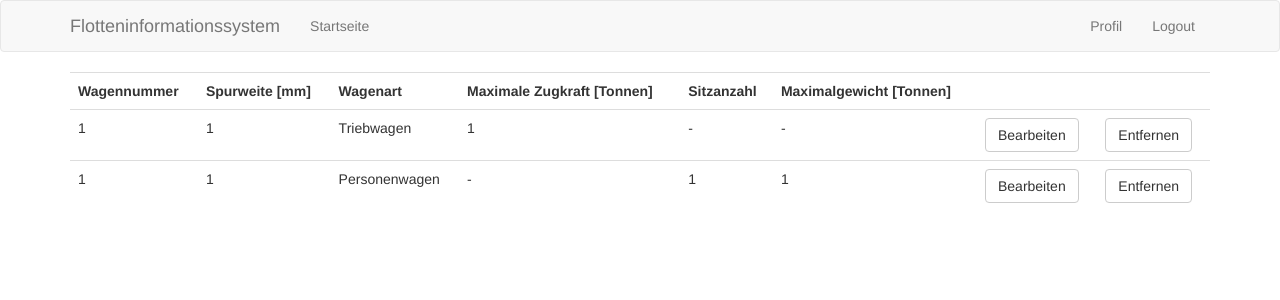
After one commit to brudi4550/PR_DKE_WS21, a Flask app: page /Wagen_bearbeiten in a window 1280 px wide. The commit adds this page. Shown: the top 300 px of the page. Run offline with Flask 2, Linux system fonts and the light colour scheme; a user stored in the database is signed in; tables that the repository leaves empty hold one stand-in row (values such as "Sample post"); some libraries are stand-ins or nearby versions.

Commit message:
Erstellung und Bearbeitung eines Waggons

```diff
--- a/Flottensystem/app/forms.py
+++ b/Flottensystem/app/forms.py
@@ -161,8 +161,8 @@ class EditProfileFormZugpersonal(FlaskForm):
 
 class TriebwagenForm(FlaskForm):
     nr = StringField('Wagennummer', validators=[DataRequired(), Length(min=12, max=12)])
-    spurweite = SelectField('Spurweite', choices=[('1435', 'Normalspur (1435 mm)'), ('1000', 'Schmalspur (1000 mm')], validators=[DataRequired()])
-    maxZugkraft = StringField('Maximale Zugkraft', validators=[DataRequired()])
+    spurweite = SelectField('Spurweite', choices=[('1435', 'Normalspur (1435 mm)'), ('1000', 'Schmalspur (1000 mm)')], validators=[DataRequired()])
+    maxZugkraft = StringField('Maximale Zugkraft [Tonnen]', validators=[DataRequired()])
     submit = SubmitField('Erstellen')
 
     def validate_nr(self, nr):
@@ -180,7 +180,7 @@ class TriebwagenForm(FlaskForm):
 
 class PersonenwagenForm(FlaskForm):
     nr = StringField('Wagennummer', validators=[DataRequired(), Length(min=12, max=12)])
-    spurweite = SelectField('Spurweite', choices=[('1435', 'Normalspur (1435 mm)'), ('1000', 'Schmalspur (1000 mm')], validators=[DataRequired()])
+    spurweite = SelectField('Spurweite', choices=[('1435', 'Normalspur (1435 mm)'), ('1000', 'Schmalspur (1000 mm)')], validators=[DataRequired()])
     sitzanzahl = StringField('Sitzanzahl', validators=[DataRequired(), Length(max=3)])
     maximalgewicht = StringField('Maximalgewicht [Tonnen]', validators=[DataRequired()])
     submit = SubmitField('Erstellen')
@@ -202,3 +202,57 @@ class PersonenwagenForm(FlaskForm):
         for character in maximalgewicht.data:
             if not character.isdigit():
                 raise ValidationError('Das Maximalgewicht darf nur aus Ziffern bestehen!')
+
+class EditTriebwagenForm(FlaskForm):
+    nr = StringField('Wagennummer', validators=[DataRequired(), Length(min=12, max=12)])
+    spurweite = SelectField('Spurweite', choices=[('1435', 'Normalspur (1435 mm)'), ('1000', 'Schmalspur (1000 mm)')], validators=[DataRequired()])
+    maxZugkraft = StringField('Maximale Zugkraft', validators=[DataRequired()])
+    submit = SubmitField('Erstellen')
+
+    def __init__(self, original_nr, *args, **kwargs):
+        super(EditTriebwagenForm, self).__init__(*args, **kwargs)
+        self.original_nr = original_nr
+
+    def validate_nr(self, nr):
+        for character in nr.data:
+            if not character.isdigit():
+                raise ValidationError('Die Wagennummer darf nur aus Ziffern bestehen!')
+        if int(nr.data) != self.original_nr:
+            wagen = Wagen.query.filter_by(nr=nr.data).first()
+            if wagen is not None:
+                raise ValidationError('Diese Wagennummer ist bereits vergeben! Bitte geben sie eine andere Wagennummer ein.')
+
+    def validate_maxZugkraft(self, maxZugkraft):
+        for character in maxZugkraft.data:
+            if not character.isdigit():
+                raise ValidationError('Die maximale Zugkraft darf nur aus Ziffern bestehen!')
+
+class EditPersonenwagenForm(FlaskForm):
+    nr = StringField('Wagennummer', validators=[DataRequired(), Length(min=12, max=12)])
+    spurweite = SelectField('Spurweite', choices=[('1435', 'Normalspur (1435 mm)'), ('1000', 'Schmalspur (1000 mm)')], validators=[DataRequired()])
+    sitzanzahl = StringField('Sitzanzahl', validators=[DataRequired(), Length(max=3)])
+    maximalgewicht = StringField('Maximalgewicht [Tonnen]', validators=[DataRequired()])
+    submit = SubmitField('Erstellen')
+
+    def __init__(self, original_nr, *args, **kwargs):
+        super(EditPersonenwagenForm, self).__init__(*args, **kwargs)
+        self.original_nr = original_nr
+
+    def validate_nr(self, nr):
+        for character in nr.data:
+            if not character.isdigit():
+                raise ValidationError('Die Wagennummer darf nur aus Ziffern bestehen!')
+        if int(nr.data) != self.original_nr:
+            wagen = Wagen.query.filter_by(nr=nr.data).first()
+            if wagen is not None:
+                raise ValidationError('Diese Wagennummer ist bereits vergeben! Bitte geben sie eine andere Wagennummer ein.')
+
+    def validate_sitzanzahl(self, sitzanzahl):
+        for character in sitzanzahl.data:
+            if not character.isdigit():
+                raise ValidationError('Die Sitzanzahl darf nur aus Ziffern bestehen!')
+
+    def validate_maximalgewicht(self, maximalgewicht):
+        for character in maximalgewicht.data:
+            if not character.isdigit():
+                raise ValidationError('Das Maximalgewicht darf nur aus Ziffern bestehen!')
--- a/Flottensystem/app/routes.py
+++ b/Flottensystem/app/routes.py
@@ -3,14 +3,14 @@ from flask import render_template, flash, redirect, url_for, request
 from flask_login import login_user, logout_user, current_user, login_required
 from werkzeug.urls import url_parse
 from app import app, db
-from app.forms import LoginForm, RegistrationForm, RegistrationFormZugpersonal, EmptyForm, EditProfileForm, EditProfileFormZugpersonal, TriebwagenForm, PersonenwagenForm
+from app.forms import LoginForm, RegistrationForm, RegistrationFormZugpersonal, EmptyForm, EditProfileForm, EditProfileFormZugpersonal, TriebwagenForm, PersonenwagenForm, EditTriebwagenForm, EditPersonenwagenForm
 from app.models import Mitarbeiter, Wartungspersonal, Zugpersonal, Administrator, Wagen, Triebwagen, Personenwagen
 
 
 @app.route('/')
 @app.route('/Startseite')
 def home():
-    if current_user.is_authenticated:
+    if current_user.is_authenticated:   # Falls der Benutzer schon angemeldet ist, wird dieser in die jeweilige Seite weitergeleitet
         if Administrator.query.filter_by(mitarbeiterNr=current_user.mitarbeiterNr).first() is not None:
             next_page = url_for('home_admin')
         else:
@@ -22,8 +22,8 @@ def home():
 @app.route('/Startseite/Admin')
 @login_required
 def home_admin():
-    if Administrator.query.filter_by(mitarbeiterNr=current_user.mitarbeiterNr).first() is None:
-        flash('Sie müssen als Administrator angemeldet sein, um in die Administrator-Startseite zu gelangen!')
+    if Administrator.query.filter_by(mitarbeiterNr=current_user.mitarbeiterNr).first() is None: # Hier wird kontrolliert, ob der angemeldete Benutzer kein Administrator ist. Ist dies der Fall, wird dieser in die Personalseite weitergeleitet (wo man auch keine Administratorrechte hat)
+        flash('Sie müssen als Administrator angemeldet sein, um in die Administrator-Startseite zu gelangen!')  # Anschließend wird diese Meldung mitgegeben, um den Benutzer darüber zu informieren, warum dieser nicht auf diese Webseite zugreifen kann
         return redirect(url_for('home_personal'))
     return render_template('home_administrator.html', title='Startseite - Flotteninformationssystem')
 
@@ -31,7 +31,7 @@ def home_admin():
 @app.route('/Startseite/Personal')
 @login_required
 def home_personal():
-    if Administrator.query.filter_by(mitarbeiterNr=current_user.mitarbeiterNr).first() is not None:
+    if Administrator.query.filter_by(mitarbeiterNr=current_user.mitarbeiterNr).first() is not None: # Falls es sich beim angemeldet User um einen Administrator handelt, wird dieser in die Administrator-Startseite weitergeleitet
         flash('Sie sind als Administrator angemeldet!')
         return redirect(url_for('home_admin'))
     return render_template('home_personal.html', title='Startseite - Flotteninformationssystem')
@@ -39,19 +39,19 @@ def home_personal():
 
 @app.route('/login', methods=['GET', 'POST'])
 def login():
-    if current_user.is_authenticated:
+    if current_user.is_authenticated:   # Ist der Nutzer schon angemeldet, dann hat dieser keinen Zugriff auf die Login-Webseite und wird entsprechend weitergeleitet
         if Administrator.query.filter(mitarbeiterNr=current_user.mitarbeiterNr).first() is not None:
             return redirect(url_for('home_admin'))
         else:
             return redirect(url_for('home_personal'))
     form = LoginForm()
-    if form.validate_on_submit():
-        user = Mitarbeiter.query.filter_by(email=form.email.data).first()
-        if user is None or not user.check_password(form.passwort.data):
+    if form.validate_on_submit():   # Drückt man beim Login auf den Submit-Button, dann ist diese Bedingung True
+        user = Mitarbeiter.query.filter_by(email=form.email.data).first()   # Es wird über die gesamte Mitarbeitertabelle hinweg die eingegebene Email Adresse gesucht
+        if user is None or not user.check_password(form.passwort.data): # Falls kein User unter der angegebenen Email Adresse gefunden wurde oder das Passwort vom User falsch eingegeben wurde, dann wird die folgende Fehlermeldung ausgegeben und der Benutzer muss sich nochmal anmelden
             flash('Email bzw. Passwort ungültig!')
             return redirect(url_for('login'))
-        login_user(user, remember=form.angemeldet_bleiben.data)
-        next_page = request.args.get('next')
+        login_user(user, remember=form.angemeldet_bleiben.data) # Das Login wird durchgeführt und es wird sich auch gemerkt, ob die Checkbox "angemeldet_bleiben" angekreuzt worden ist
+        next_page = request.args.get('next')    # Wurde ein Benutzer von einer anderen Seite in das Login weitergeleitet, so wird diese vorherige Seite (auf die man zugreifen wollte) in next_page gespeichert
         if not next_page or url_parse(next_page).netloc != '':
             if Administrator.query.filter_by(mitarbeiterNr=user.mitarbeiterNr).first() is not None:
                 next_page = url_for('home_admin')
@@ -63,14 +63,14 @@ def login():
 
 @app.route('/logout')
 def logout():
-    logout_user()
+    logout_user()   # Hier wird der User ausgeloggt und in die Startseite weitergeleitet
     return redirect(url_for('home'))
 
 
 @app.route('/register')
 @login_required
 def register():
-    if Administrator.query.filter_by(mitarbeiterNr=current_user.mitarbeiterNr).first() is None:
+    if Administrator.query.filter_by(mitarbeiterNr=current_user.mitarbeiterNr).first() is None: # Hier wird überprüft, ob ein Administrator auf diese Webseite zugreift. ist dies nicht der Fall, wird der User in die Personal-Startseite weitergeleitet
         flash('Sie müssen als Administrator angemeldet sein, um einen neuen Benutzer erstellen zu können!')
         return redirect(url_for('home_personal'))
     return render_template('register.html', title='Benutzer erstellen')
@@ -79,12 +79,12 @@ def register():
 @app.route('/registerUser/<name>', methods=['GET', 'POST'])
 @login_required
 def registerUser(name):
-    if Administrator.query.filter_by(mitarbeiterNr=current_user.mitarbeiterNr).first() is None:
+    if Administrator.query.filter_by(mitarbeiterNr=current_user.mitarbeiterNr).first() is None: # Hier wird überprüft, ob ein Administrator auf diese Webseite zugreift. ist dies nicht der Fall, wird der User in die Personal-Startseite weitergeleitet
         flash('Sie müssen als Administrator angemeldet sein, um einen neuen Benutzer erstellen zu können!')
         return redirect(url_for('home_personal'))
-    if name == 'Zugpersonal':
+    if name == 'Zugpersonal':   # Es wird überprüft, ob im übergebenen Parameter 'name' 'Zugpersonal' eingetragen ist. Ist dies der Fall wird ein Formular für das Zugpersonal verwendet der eine kleine Abweichung im Unterschied zu den anderen Mitarbeitern enthält
         form = RegistrationFormZugpersonal()
-    else:
+    else:   # Ist im Parameter 'name' nicht 'Zugpersonal' eingetragen, so wird das andere Formular für die Registrierung eines Users verwendet
     	form = RegistrationForm()
     if form.validate_on_submit():
         if name == 'Administrator':
@@ -95,7 +95,7 @@ def registerUser(name):
             user = Zugpersonal(mitarbeiterNr=form.mitarbeiterNr.data, svnr=form.svnr.data, vorname=form.vorname.data, nachname=form.nachname.data, email=form.email.data, berufsbezeichnung=form.berufsbezeichnung.data)
         user.set_password(form.passwort.data)
         db.session.add(user)
-        db.session.commit()
+        db.session.commit() # Hier werden die Daten persistiert
         flash('Benutzer wurde erfolgreich erstellt!')
         return redirect(url_for('register'))
     return render_template('register_user.html', title=name + ' erstellen', form=form, typ=name)
@@ -104,26 +104,26 @@ def registerUser(name):
 @app.route('/User_bearbeiten')
 @login_required
 def updateUser():
-    if Administrator.query.filter_by(mitarbeiterNr=current_user.mitarbeiterNr).first() is None:
+    if Administrator.query.filter_by(mitarbeiterNr=current_user.mitarbeiterNr).first() is None: # Auch hier werden User, die nicht Administrator sind, in die Personal-Startseite weitergeleitet
         flash('Sie müssen als Administrator angemeldet sein, um einen Benutzer bearbeiten zu können!')
         return redirect(url_for('home_personal'))
     wartungspersonal = Wartungspersonal.query.all()
     zugpersonal = Zugpersonal.query.all()
     form = EmptyForm()
-    return render_template('user.html', wartungspersonal=wartungspersonal, zugpersonal=zugpersonal, form=form)
+    return render_template('user.html', wartungspersonal=wartungspersonal, zugpersonal=zugpersonal, form=form)  # Wartungs- und Zugpersonal werden auch übergeben, um diese nachfolgend auf der Webseite darzustellen
 
 
 @app.route('/User_bearbeiten/<mitarbeiterNr>', methods=['GET', 'POST'])
 @login_required
 def editUser(mitarbeiterNr):
-    if Administrator.query.filter_by(mitarbeiterNr=current_user.mitarbeiterNr).first() is None:
+    if Administrator.query.filter_by(mitarbeiterNr=current_user.mitarbeiterNr).first() is None: # Auch hier werden User, die nicht Administrator sind, in die Personal-Startseite weitergeleitet
         flash('Sie müssen als Administrator angemeldet sein, um einen Benutzer bearbeiten zu können!')
         return redirect(url_for('home_personal'))
     user = Mitarbeiter.query.filter_by(mitarbeiterNr=mitarbeiterNr).first()
-    if user is None:
+    if user is None:    # Wird unter der übergebenen Mitarbeiternummer kein User gefunden, so wird der Benutzer darüber informiert
         flash('Es wurde kein Mitarbeiter unter der Mitarbeiternummer {} gefunden!'.format(mitarbeiterNr))
         return redirect(url_for('updateUser'))
-    elif type(user) == Administrator and user.mitarbeiterNr != current_user.mitarbeiterNr:
+    elif type(user) == Administrator and user.mitarbeiterNr != current_user.mitarbeiterNr:  # Hier wird verhindert, dass die Daten eines anderen Administrators geändert werden
         flash('Sie dürfen die Daten eines anderen Administrators nicht bearbeiten!')
         return redirect(url_for('updateUser'))
     elif type(user) == Zugpersonal:
@@ -143,7 +143,7 @@ def editUser(mitarbeiterNr):
         db.session.commit()
         flash('Änderungen wurden erfolgreich durchgeführt!')
         return redirect(url_for('updateUser'))
-    elif request.method == 'GET':
+    elif request.method == 'GET':   # Ist die Abfragemethode 'GET', dann wird das Formular mit den Daten des jeweiligen Mitarbeiters angezeigt
         form.mitarbeiterNr.data = user.mitarbeiterNr
         form.svnr.data = user.svnr
         form.vorname.data = user.vorname
@@ -162,7 +162,7 @@ def deleteUser(mitarbeiterNr):
     form=EmptyForm()
     if form.validate_on_submit():
         mitarbeiter = Mitarbeiter.query.filter_by(mitarbeiterNr=mitarbeiterNr).first()
-        if mitarbeiter is None:
+        if mitarbeiter is None: # Wird der Mitarbeiter nicht gefunden, so kann dieser auch nicht gelöscht werden. Diese Meldung wird dem User übergeben
             flash('Löschen eines nicht vorhandenen Mitarbeiters nicht möglich')
             return redirect(url_for('updateUser'))
         db.session.delete(mitarbeiter)
@@ -179,7 +179,7 @@ def deleteUser(mitarbeiterNr):
 
 @app.route('/Profil', methods=['GET', 'POST'])
 @login_required
-def profile():
+def profile():  # Bei der Änderung eines Profils wird zwischen einem Administrator und den anderen Personalarten unterschieden. Ein Administrator kann die eigenen Daten verändern, während normales Personal nur Leserechte hat
     user = Mitarbeiter.query.filter_by(mitarbeiterNr=current_user.mitarbeiterNr).first()
     if type(user) == Administrator:
         typ = 'Administrator'
@@ -228,7 +228,7 @@ def createWaggon(typ):
     if Administrator.query.filter_by(mitarbeiterNr=current_user.mitarbeiterNr).first() is None:
         flash('Sie müssen als Administrator angemeldet sein, um einen neuen Waggon erstellen zu können!')
         return redirect(url_for('home_personal'))
-    if typ == 'Triebwagen':
+    if typ == 'Triebwagen': # Für die unterschiedlichen Typen des Waggons werden unterschiedliche Formulare verwendet
         form = TriebwagenForm()
     else:
         form = PersonenwagenForm()
@@ -242,3 +242,70 @@ def createWaggon(typ):
         flash(typ + ' wurde erfolgreich erstellt!')
         return redirect(url_for('waggon'))
     return render_template('create_waggon.html', title=typ + ' erstellen', form=form, typ=typ)
+
+@app.route('/Wagen_bearbeiten')
+@login_required
+def updateWaggon():
+    if Administrator.query.filter_by(mitarbeiterNr=current_user.mitarbeiterNr).first() is None:
+        flash('Sie müssen als Administrator angemeldet sein, um einen Waggon bearbeiten zu können!')
+        return redirect(url_for('home_personal'))
+    triebwagen = Triebwagen.query.all()
+    personenwagen = Personenwagen.query.all()
+    form = EmptyForm()
+    return render_template('edit_wagen_overview.html', triebwagen=triebwagen, personenwagen=personenwagen, form=form)
+
+@app.route('/Wagen_bearbeiten/<nr>', methods=['GET', 'POST'])
+@login_required
+def editWaggon(nr):
+    if Administrator.query.filter_by(mitarbeiterNr=current_user.mitarbeiterNr).first() is None: # Auch hier werden User, die nicht Administrator sind, in die Personal-Startseite weitergeleitet
+        flash('Sie müssen als Administrator angemeldet sein, um einen bestehenden Waggon bearbeiten zu können!')
+        return redirect(url_for('home_personal'))
+    wagen = Wagen.query.filter_by(nr=nr).first()
+    if wagen is None:    # Wird unter der übergebenen Wagennummer kein Waggon gefunden, so wird der Benutzer darüber informiert
+        flash('Es wurde kein Waggon unter der Wagennummer {} gefunden!'.format(nr))
+        return redirect(url_for('updateWaggon'))
+    elif type(wagen) == Triebwagen:
+        typ = 'Triebwagen'
+        form = EditTriebwagenForm(wagen.nr)
+    else:
+        typ = 'Personenwagen'
+        form = EditPersonenwagenForm(wagen.nr)
+    if form.validate_on_submit():
+        wagen.nr = form.nr.data
+        wagen.spurweite = form.spurweite.data
+        if type(wagen) == Triebwagen:
+            wagen.maxZugkraft = form.maxZugkraft.data
+        else:
+            wagen.sitzanzahl = form.sitzanzahl.data
+            wagen.maximalgewicht = form.maximalgewicht.data
+        db.session.commit()
+        flash('Änderungen wurden erfolgreich durchgeführt!')
+        return redirect(url_for('updateWaggon'))
+    elif request.method == 'GET':   # Ist die Abfragemethode 'GET', dann wird das Formular mit den Daten des jeweiligen Waggons angezeigt
+        form.nr.data = wagen.nr
+        form.spurweite.data = wagen.spurweite
+        if type(wagen) == Triebwagen:
+            form.maxZugkraft.data = wagen.maxZugkraft
+        else:
+            form.sitzanzahl.data = wagen.sitzanzahl
+            form.maximalgewicht.data = wagen.maximalgewicht
+    return render_template('edit_wagen.html', form=form, typ=typ)
+
+@app.route('/Wagen_löschen/<nr>', methods=['POST'])
+@login_required
+def deleteWaggon(nr):
+    if Administrator.query.filter_by(mitarbeiterNr=current_user.mitarbeiterNr).first() is None:
+        flash('Sie müssen als Administrator angemeldet sein, um einen Waggon löschen zu können!')
+        return redirect(url_for('home_personal'))
+    form=EmptyForm()
+    if form.validate_on_submit():
+        wagen = Wagen.query.filter_by(nr=nr).first()
+        if wagen is None: # Wird kein Wagggon gefunden, so kann dieser auch nicht gelöscht werden. Diese Meldung wird dem User übergeben
+            flash('Löschen eines nicht vorhandenen Waggons nicht möglich')
+            return redirect(url_for('updateWaggon'))
+        db.session.delete(wagen)
+        db.session.commit()
+        flash('Löschen des Waggons mit der Wagennummer {} wurde erfolgreich durchgeführt'.format(nr))
+        return redirect(url_for('updateWaggon'))
+    else:
+        return redirect(url_for('updateWaggonr'))
--- /dev/null
+++ b/Flottensystem/app/templates/edit_wagen_overview.html
@@ -0,0 +1,63 @@
+{% extends "base.html" %}
+{% import 'bootstrap/wtf.html' as wtf %}
+
+{% block app_content %}
+    {% if triebwagen == [] and personenwagen == [] %}
+        <p>Keine Waggons zum bearbeiten verfügbar!</p>
+        <a href="{{ url_for('home_admin') }}">Zurück zur Startseite</a>
+    {% endif %}
+    <table class="table table-hover">
+        <tr>
+            <th>Wagennummer</th>
+            <th>Spurweite [mm]</th>
+            <th>Wagenart</th>
+            <th>Maximale Zugkraft [Tonnen]</th>
+            <th>Sitzanzahl</th>
+            <th>Maximalgewicht [Tonnen]</th>
+            <th></th>
+            <th></th>
+        </tr>
+        {% for t in triebwagen %}
+            <tr>
+                <td>{{ t.nr }}</td>
+                <td>{{ t.spurweite }}</td>
+                <td>Triebwagen</td>
+                <td>{{ t.maxZugkraft }}</td>
+                <td>-</td>
+                <td>-</td>
+                <td>
+                    <a class="btn btn-default" href="{{ url_for('editWaggon', nr=t.nr) }}" role="button">Bearbeiten</a>
+                </td>
+                <td>
+                    <form action="{{ url_for('deleteWaggon', nr=t.nr) }}" method="post">
+                        {{ form.hidden_tag() }}
+                        {{ wtf.form_errors(form, hiddens="only") }}
+
+                        {{ wtf.form_field(form.submit) }}
+                    </form>
+                </td>
+            </tr>
+        {% endfor %}
+        {% for p in personenwagen %}
+        <tr>
+            <td>{{ p.nr }}</td>
+            <td>{{ p.spurweite }}</td>
+            <td>Personenwagen</td>
+            <td>-</td>
+            <td>{{ p.sitzanzahl }}</td>
+            <td>{{ p.maximalgewicht }}</td>
+            <td>
+                <a class="btn btn-default" href="{{ url_for('editWaggon', nr=p.nr) }}" role="button">Bearbeiten</a>
+            </td>
+            <td>
+                <form action="{{ url_for('deleteWaggon', nr=p.nr) }}" method="post">
+                    {{ form.hidden_tag() }}
+                    {{ wtf.form_errors(form, hiddens="only") }}
+
+                    {{ wtf.form_field(form.submit) }}
+                </form>
+            </td>
+        </tr>
+        {% endfor %}
+    </table>
+{% endblock %}
--- a/Flottensystem/app/templates/home_administrator.html
+++ b/Flottensystem/app/templates/home_administrator.html
@@ -3,9 +3,9 @@
 {% block app_content %}
     <h4>Hallo, {{ current_user.vorname }}! Wählen Sie eine Option aus:</h4>
     <a href="{{ url_for('waggon') }}">Neue Waggons erstellen</a><br>
+    <a href="{{ url_for('updateWaggon') }}">Bestehende Waggons bearbeiten/löschen</a><br>
     <a href="">Bestehende Waggons kombinieren</a><br>
     <a href="">Bestehende Züge bearbeiten</a><br>
-    <a href="">Bestehende Waggons bearbeiten</a><br>
     <a href="{{ url_for('register') }}">Neuen Benutzer erstellen</a><br>
     <a href="{{ url_for('updateUser') }}">Bestehende Benutzer bearbeiten/löschen</a><br>
     <a href="">Neue Wartung hinzufügen</a><br>
```
Also changed, not shown: Flottensystem/app/templates/edit_wagen.html (added, +15 -0 lines), Flottensystem/app.db.
